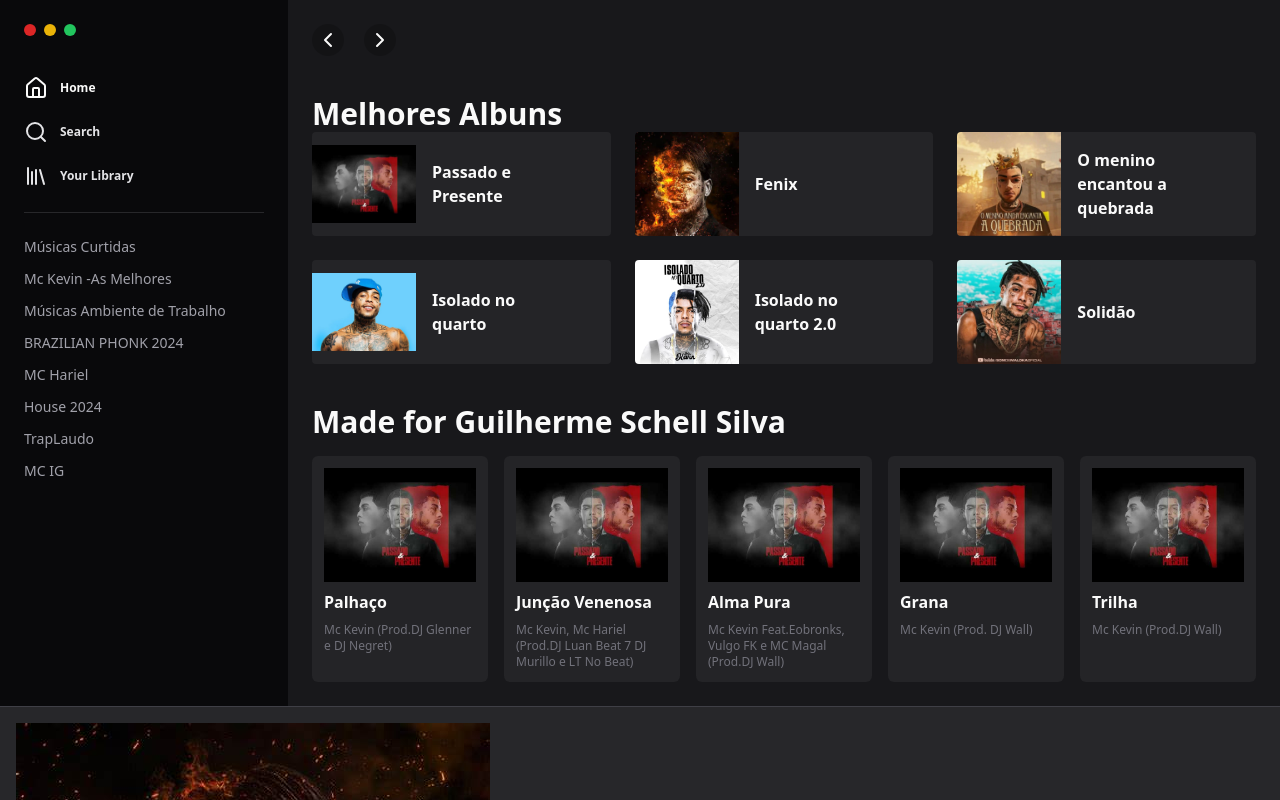
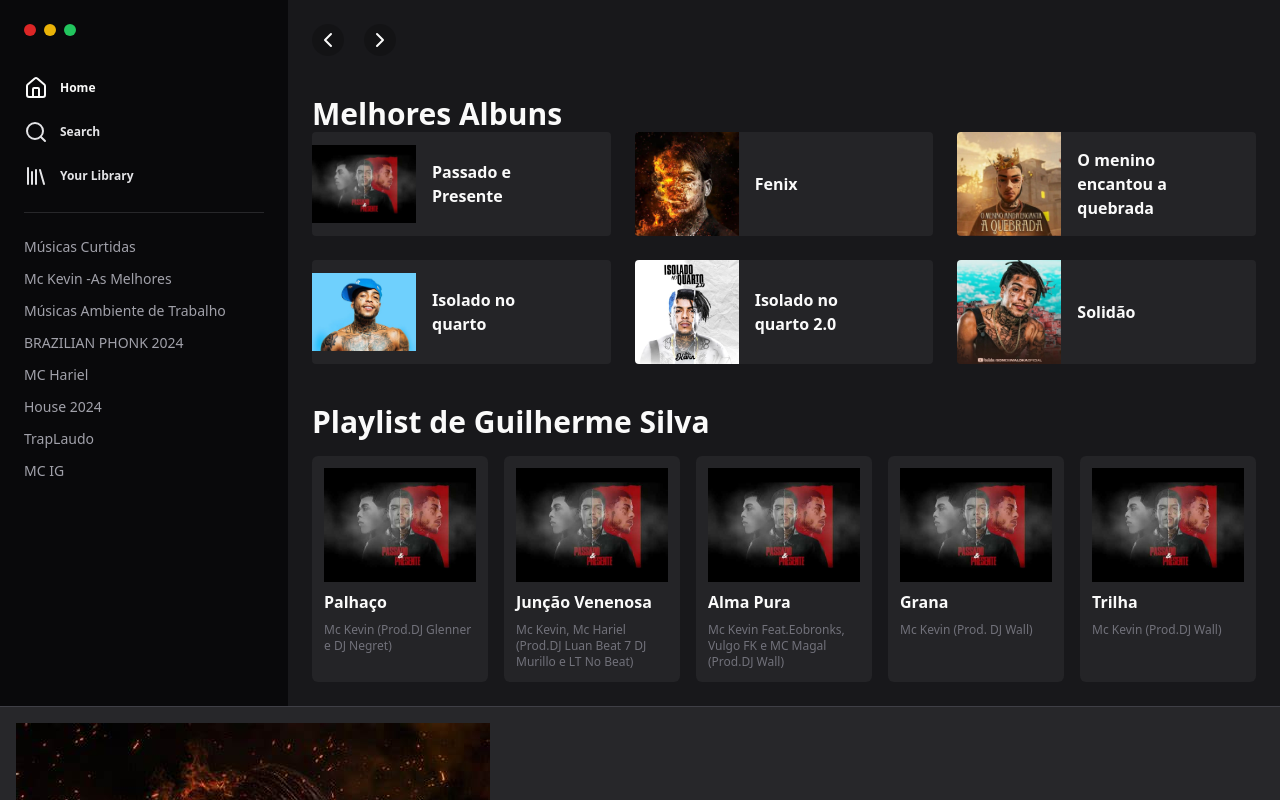
Before and after one commit to guisilva10/spotify-ui, a Next.js app: page / in a window 1280 px wide. Shown: the top 800 px of the page. Built offline with nearby package versions, Linux system fonts and the light colour scheme.

Commit message:
feat: edit progressbar and title section playlist

```diff
--- a/app/page.tsx
+++ b/app/page.tsx
@@ -172,7 +172,7 @@ export default function Home() {
             </a>
           </div>
 
-          <h2 className="font-semibold text-3xl mt-10">Made for Guilherme Schell Silva</h2>
+          <h2 className="font-semibold text-3xl mt-10">Playlist de Guilherme Silva</h2>
 
           <div className="grid grid-cols-5 gap-4 mt-4">
             <a className="bg-white/5 p-3 rounded-md flex gap-2 flex-col hover:bg-white/10">
```
Also changed, not shown: screencapture-localhost-3000-2024-07-27-23_43_09.png (deleted).
